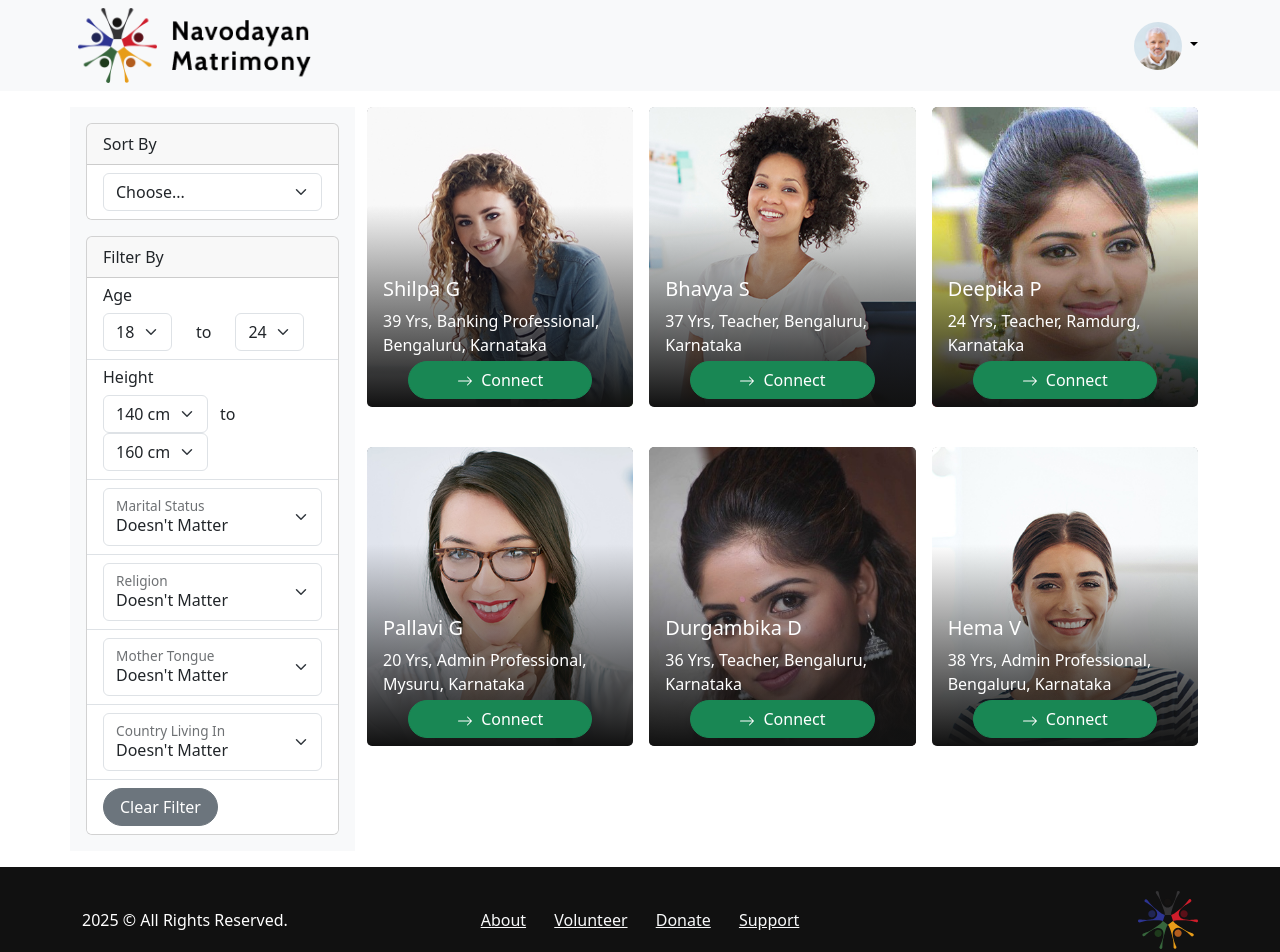
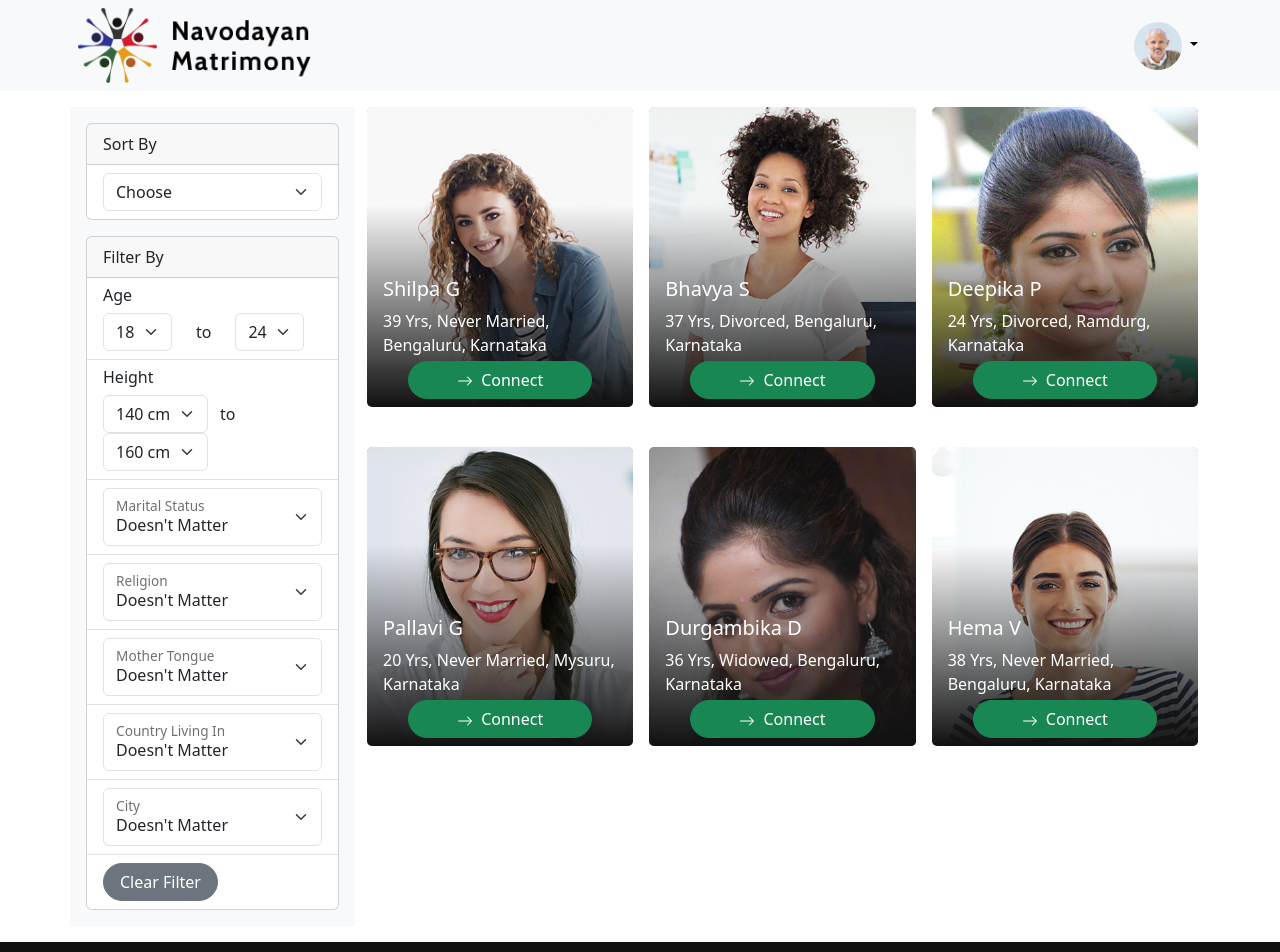
Before and after one commit to rjayaramegowda/honalu-react, a React (Vite) app: page / in a window 1280 px wide. Shown: the top 952 px of the page. Built offline with nearby package versions, Linux system fonts and the light colour scheme.

Commit message:
added city filter

```diff
--- a/src/pages/FilterList.tsx
+++ b/src/pages/FilterList.tsx
@@ -1,4 +1,4 @@
-import { ChangeEvent } from "react";
+import { ChangeEvent, useRef, useState } from "react";
 import { useAppDispatch, useAppSelector } from "../app/hooks";
 import {
   sortByAge,
@@ -11,6 +11,9 @@ type Props = {};
 export const FilterList = ({}: Props) => {
   const dispatch = useAppDispatch();
   const dataProvider = useAppSelector(selectDataProvider);
+
+  const maritalStatusRef = useRef("Doesn't Matter");
+  const cityRef = useRef("Doesn't Matter");
 
   function handleSortBy(e: ChangeEvent<HTMLSelectElement>): void {
     console.log(e.target.value);
@@ -29,13 +32,32 @@ export const FilterList = ({}: Props) => {
   }
 
   function filterByMaritalStatus(e: ChangeEvent<HTMLSelectElement>): void {
-    console.log(e.target.value);
-    const a1 = [...profilesDataProvider].filter((item) =>
-      e.target.value === "Doesn't Matter"
-        ? true
-        : item.basic.marital_status === e.target.value
-    );
+    maritalStatusRef.current = e.target.value;
+    const a1 = [...profilesDataProvider].filter(filterFunction);
     dispatch(sortByAge(a1));
+  }
+
+  function filterByCity(e: ChangeEvent<HTMLSelectElement>): void {
+    cityRef.current = e.target.value;
+    const a1 = [...profilesDataProvider].filter(filterFunction);
+    dispatch(sortByAge(a1));
+  }
+
+  function filterFunction(p: Profile) {
+    if (
+      p.basic.marital_status != maritalStatusRef.current &&
+      maritalStatusRef.current != "Doesn't Matter"
+    ) {
+      return false;
+    }
+
+    if (
+      p.location.city != cityRef.current &&
+      cityRef.current != "Doesn't Matter"
+    ) {
+      return false;
+    }
+    return true;
   }
 
   function getSortedByAge(s1: Profile[]) {
@@ -63,8 +85,11 @@ export const FilterList = ({}: Props) => {
               id="inputState"
               onChange={(e) => handleSortBy(e)}
               className="form-select"
+              defaultValue="choose"
             >
-              <option selected>Choose...</option>
+              <option value="choose" disabled={true}>
+                Choose
+              </option>
               <option value="age">Age</option>
               <option value="date_created">Date Created</option>
             </select>
@@ -78,10 +103,10 @@ export const FilterList = ({}: Props) => {
             <h6>Age</h6>
             <div className="row">
               <div className="col-auto">
-                <label className="visually-hidden" htmlFor="autoSizingSelect">
+                <label className="visually-hidden" htmlFor="ageSelect">
                   Preference
                 </label>
-                <select className="form-select" id="autoSizingSelect">
+                <select className="form-select" id="ageSelect">
                   <option value={1}>18</option>
                   <option value={2}>19</option>
                   <option value={3}>3</option>
@@ -89,10 +114,10 @@ export const FilterList = ({}: Props) => {
               </div>
               <div className="col-auto align-self-center">to</div>
               <div className="col-auto">
-                <label className="visually-hidden" htmlFor="autoSizingSelect">
+                <label className="visually-hidden" htmlFor="autoSizingSelect1">
                   Preference
                 </label>
-                <select className="form-select" id="autoSizingSelect">
+                <select className="form-select" id="autoSizingSelect1">
                   <option value={1}>24</option>
                   <option value={2}>19</option>
                   <option value={3}>3</option>
@@ -104,10 +129,10 @@ export const FilterList = ({}: Props) => {
             <h6>Height</h6>
             <div className="row">
               <div className="col-auto">
-                <label className="visually-hidden" htmlFor="autoSizingSelect">
+                <label className="visually-hidden" htmlFor="autoSizingSelect2">
                   Preference
                 </label>
-                <select className="form-select" id="autoSizingSelect">
+                <select className="form-select" id="autoSizingSelect2">
                   <option value={1}>140 cm</option>
                   <option value={2}>141 cm</option>
                   <option value={3}>142 cm</option>
@@ -120,10 +145,10 @@ export const FilterList = ({}: Props) => {
                 to
               </div>
               <div className="col-auto">
-                <label className="visually-hidden" htmlFor="autoSizingSelect">
+                <label className="visually-hidden" htmlFor="autoSizingSelect3">
                   Preference
                 </label>
-                <select className="form-select" id="autoSizingSelect">
+                <select className="form-select" id="autoSizingSelect3">
                   <option value={1}>160 cm</option>
                   <option value={2}>161 cm</option>
                   <option value={3}>162</option>
@@ -138,13 +163,14 @@ export const FilterList = ({}: Props) => {
                 id="floatingSelect"
                 aria-label="Marital Status"
                 onChange={(e) => filterByMaritalStatus(e)}
+                defaultValue="Doesn't Matter"
               >
-                <option selected>Doesn't Matter</option>
+                <option>Doesn't Matter</option>
                 <option>Never Married</option>
                 <option>Divorced</option>
                 <option>Widowed</option>
               </select>
-              <label htmlFor="floatingSelect">Marital Status </label>
+              <label htmlFor="floatingSelect">Marital Status</label>
             </div>
           </li>
           <li className="list-group-item">
@@ -153,8 +179,9 @@ export const FilterList = ({}: Props) => {
                 className="form-select"
                 id="floatingSelect"
                 aria-label="Marital Status"
+                defaultValue="Doesn't Matter"
               >
-                <option selected>Doesn't Matter</option>
+                <option value="Doesn't Matter">Doesn't Matter</option>
                 <option value={1}>Hindu</option>
                 <option value={2}>Christian</option>
                 <option value={3}>Muslim</option>
@@ -170,13 +197,14 @@ export const FilterList = ({}: Props) => {
                 className="form-select"
                 id="floatingSelect"
                 aria-label="Marital Status"
+                defaultValue="Doesn't Matter"
               >
-                <option selected>Doesn't Matter</option>
-                <option value={1}>Kannada</option>
-                <option value={2}>Hindi</option>
-                <option value={3}>Tamil</option>
-                <option value={3}>Telugu</option>
-                <option value={3}>Others</option>
+                <option value="Doesn't Matter">Doesn't Matter</option>
+                <option value="Kannada">Kannada</option>
+                <option value="Hindi">Hindi</option>
+                <option value="Tamil">Tamil</option>
+                <option value="Telugu">Telugu</option>
+                <option value="Others">Others</option>
               </select>
               <label htmlFor="floatingSelect">Mother Tongue</label>
             </div>
@@ -187,13 +215,31 @@ export const FilterList = ({}: Props) => {
                 className="form-select"
                 id="floatingSelect"
                 aria-label="Religion"
+                defaultValue="Doesn't Matter"
               >
-                <option selected>Doesn't Matter</option>
+                <option value="Doesn't Matter">Doesn't Matter</option>
                 <option value={1}>India</option>
                 <option value={2}>Germany</option>
                 <option value={3}>Oman</option>
               </select>
-              <label htmlFor="floatingSelect">Country Living In </label>
+              <label htmlFor="countrySelect">Country Living In </label>
+            </div>
+          </li>
+          <li className="list-group-item">
+            <div className="form-floating">
+              <select
+                className="form-select"
+                id="citySelect"
+                aria-label="Religion"
+                defaultValue="Doesn't Matter"
+                onChange={(e) => filterByCity(e)}
+              >
+                <option value="Doesn't Matter">Doesn't Matter</option>
+                <option>Bengaluru</option>
+                <option>Mysuru</option>
+                <option>Ramdurg</option>
+              </select>
+              <label htmlFor="citySelect">City </label>
             </div>
           </li>
           <li className="list-group-item">
--- a/src/pages/ProfileCard.tsx
+++ b/src/pages/ProfileCard.tsx
@@ -27,7 +27,7 @@ function ProfileCard(props: { vo: Profile | null | undefined }) {
             {props.vo?.basic.display_name}
           </h5>
           <p className="card-text mb-1">
-            {props.vo?.basic.age} Yrs, {props.vo?.profession.occupation},{" "}
+            {props.vo?.basic.age} Yrs, {props.vo?.basic.marital_status},{" "}
             {props.vo?.location.location}
           </p>
           <div className="text-center">
```
